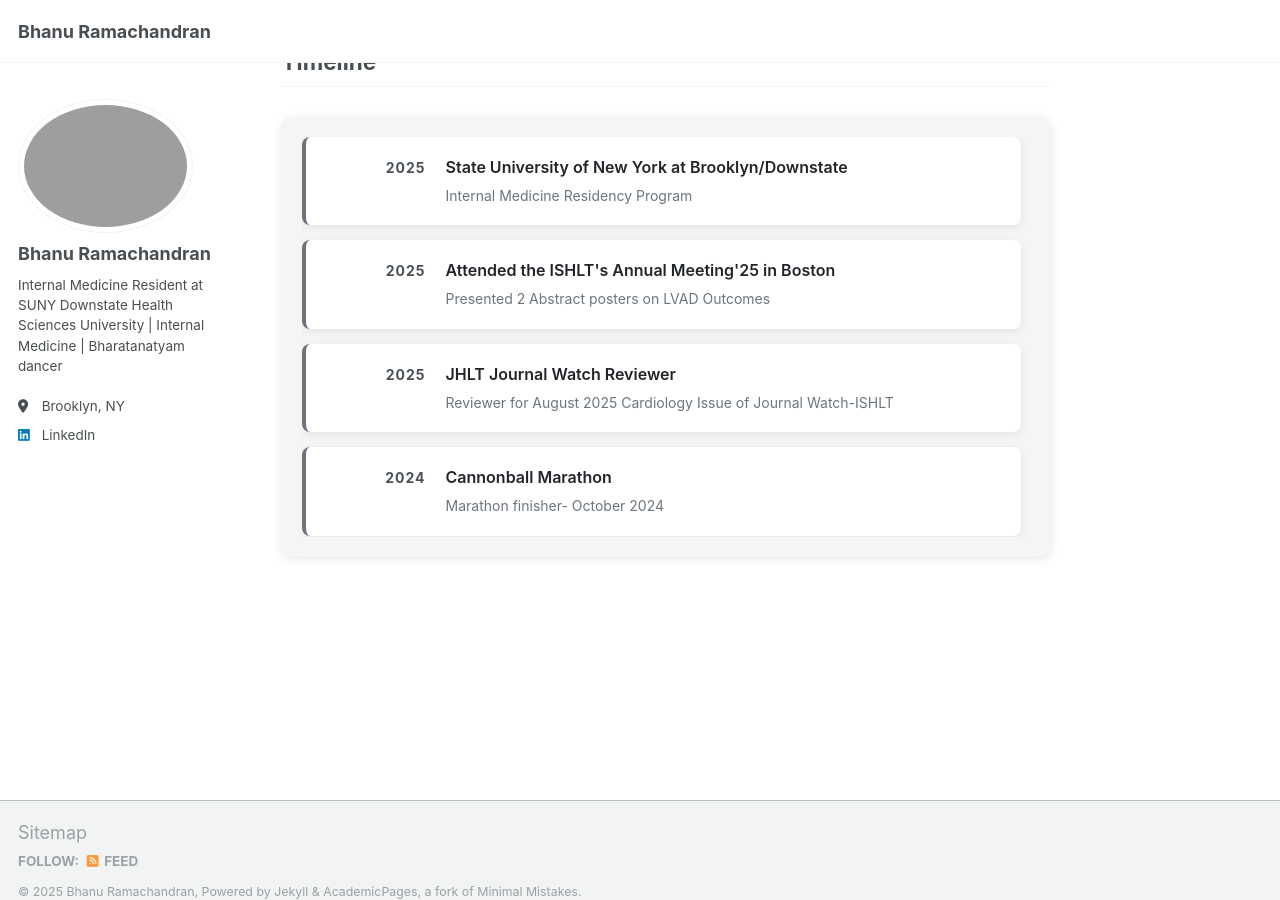
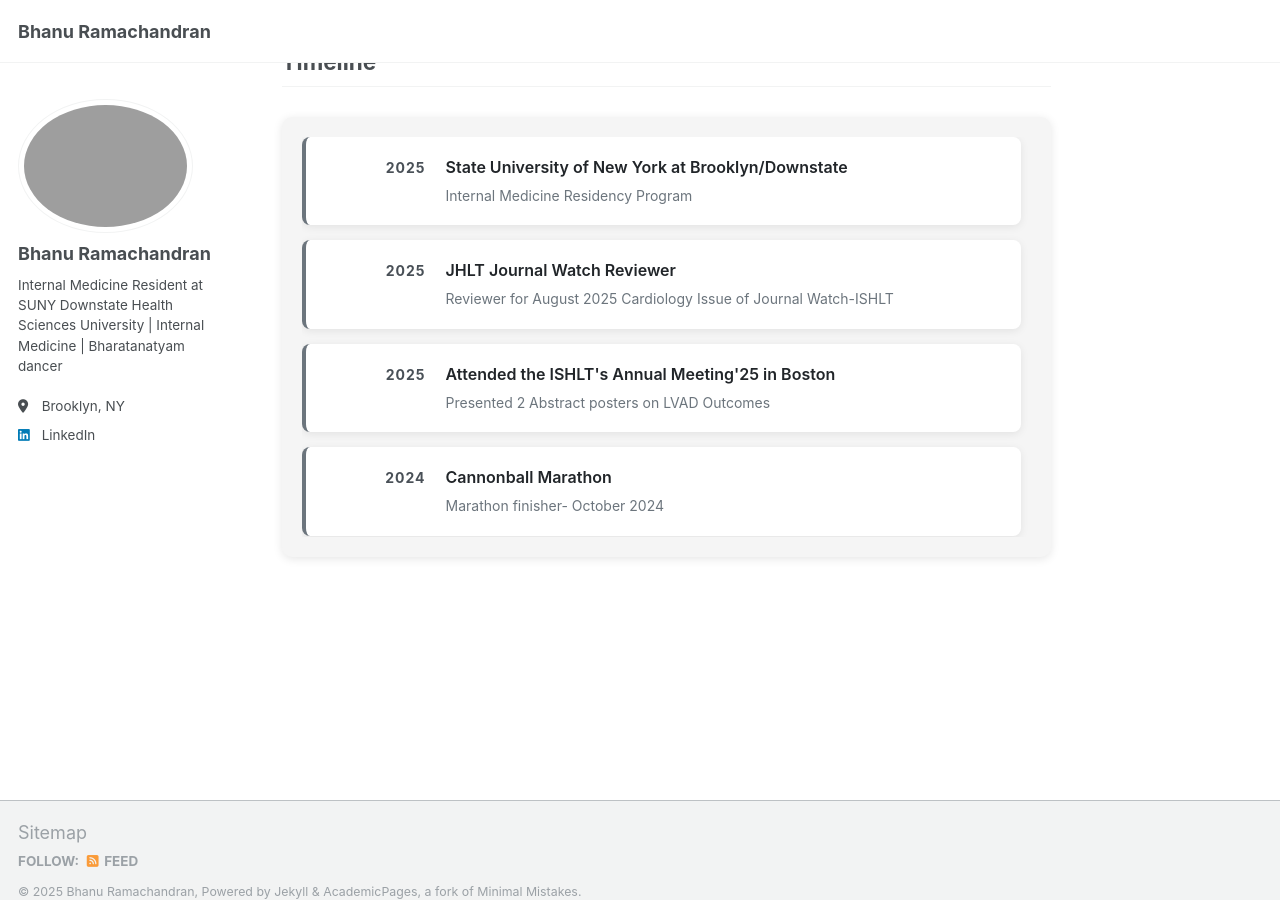
Before and after one commit to BhanuRamachandran/bhanuramachandran.github.io, a Jekyll site: the page built from _pages/about.md, in a window 1280 px wide and 900 px high, scrolled down 1748 px. Built offline with Jekyll 4.4.1, drawn with Linux system fonts in a browser that asks for light colours.

```diff
--- a/_pages/about.md
+++ b/_pages/about.md
@@ -64,16 +64,16 @@ Internal Medicine Resident at SUNY Downstate Health Sciences University
     <div class="timeline-item">
       <div class="timeline-year">2025</div>
       <div class="timeline-content">
-        <h4>Attended the ISHLT's Annual Meeting'25 in Boston</h4>
-        <p>Presented 2 Abstract posters on LVAD Outcomes</p>
+        <h4>JHLT Journal Watch Reviewer</h4>
+        <p>Reviewer for August 2025 Cardiology Issue of Journal Watch-ISHLT</p>
       </div>
     </div>
 
     <div class="timeline-item">
       <div class="timeline-year">2025</div>
       <div class="timeline-content">
-        <h4>JHLT Journal Watch Reviewer</h4>
-        <p>Reviewer for August 2025 Cardiology Issue of Journal Watch-ISHLT</p>
+        <h4>Attended the ISHLT's Annual Meeting'25 in Boston</h4>
+        <p>Presented 2 Abstract posters on LVAD Outcomes</p>
       </div>
     </div>
 
```
